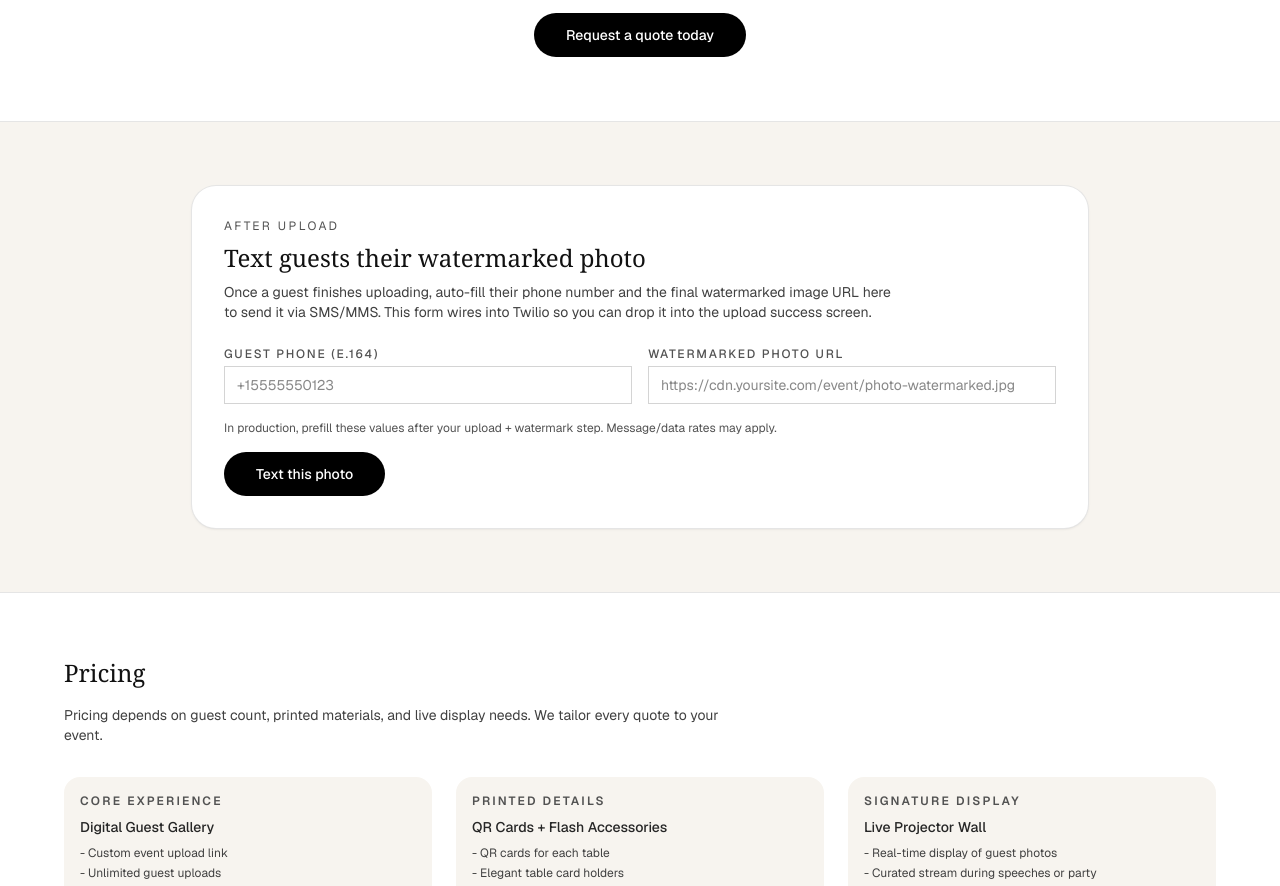
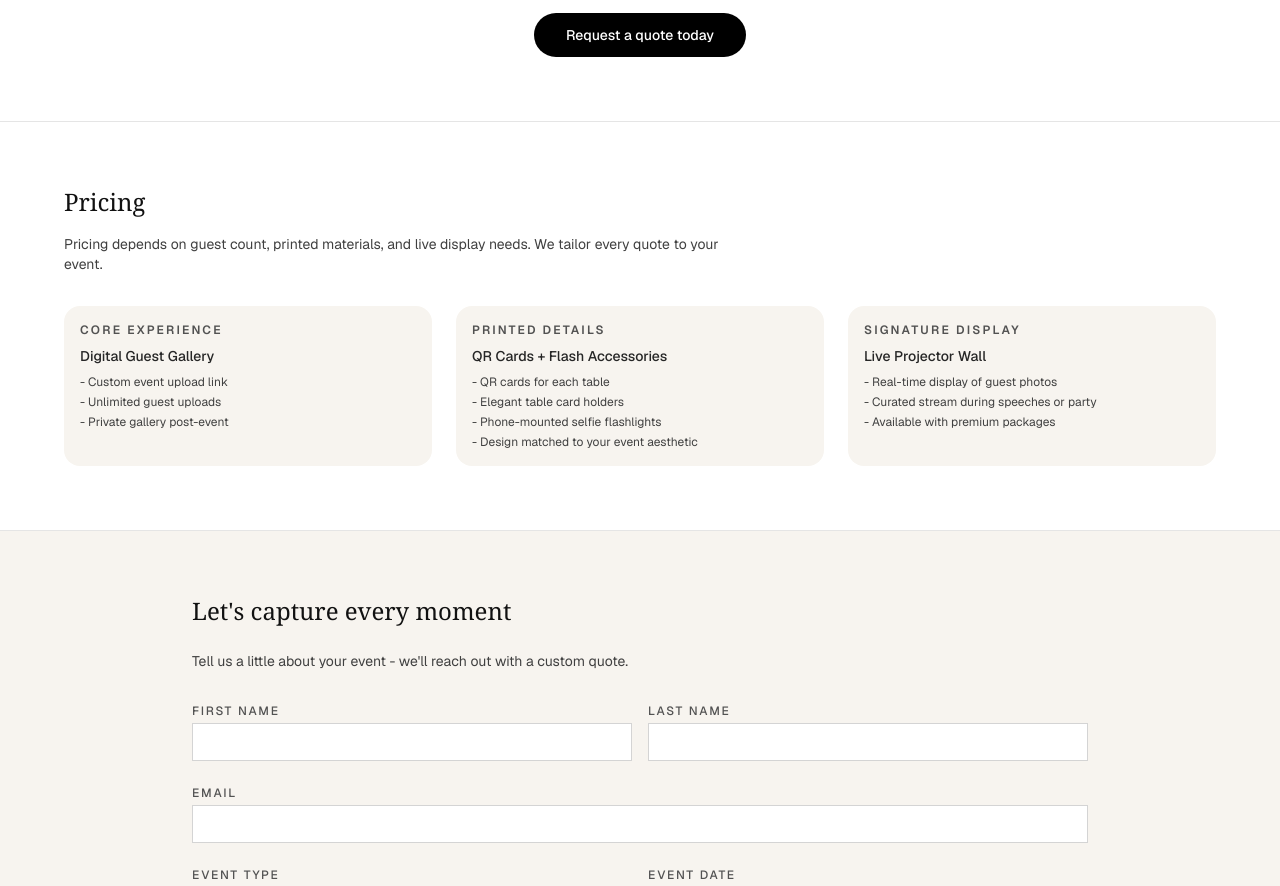
Before and after one commit to larafashah/pearlens, a Next.js app: page / in a window 1280 px wide. Shown: the part 1620-2506 px from the top of the page. Built offline with nearby package versions, Linux system fonts and the light colour scheme.

Commit message:
Tweak sparkle background and remove SMS section from home

```diff
--- a/app/globals.css
+++ b/app/globals.css
@@ -70,12 +70,15 @@ body::after {
   z-index: -1;
   pointer-events: none;
   background-image:
-    radial-gradient(1.5px 1.5px at 20% 30%, rgba(255, 215, 170, 0.4), transparent),
-    radial-gradient(1px 1px at 60% 20%, rgba(255, 255, 255, 0.35), transparent),
-    radial-gradient(1.2px 1.2px at 80% 70%, rgba(223, 189, 150, 0.45), transparent),
-    radial-gradient(1px 1px at 35% 80%, rgba(255, 225, 190, 0.35), transparent);
-  animation: sparkleShift 16s ease-in-out infinite alternate;
+    radial-gradient(2px 2px at 20% 30%, rgba(255, 215, 170, 0.65), transparent),
+    radial-gradient(1.8px 1.8px at 60% 20%, rgba(255, 255, 255, 0.55), transparent),
+    radial-gradient(2px 2px at 80% 70%, rgba(223, 189, 150, 0.6), transparent),
+    radial-gradient(1.5px 1.5px at 35% 80%, rgba(255, 225, 190, 0.5), transparent),
+    radial-gradient(1.2px 1.2px at 10% 60%, rgba(255, 240, 210, 0.35), transparent),
+    radial-gradient(1.4px 1.4px at 75% 50%, rgba(230, 200, 170, 0.4), transparent);
+  animation: sparkleShift 14s ease-in-out infinite alternate;
   mix-blend-mode: screen;
+  opacity: 0.9;
 }
 
 @keyframes sparkleShift {
--- a/app/page.tsx
+++ b/app/page.tsx
@@ -294,80 +294,6 @@ export default function HomePage() {
         </div>
       </section>
 
-      {/* TEXT DELIVERY */}
-      <section className="border-t border-neutral-200 bg-[#f7f4ef] px-6 py-16">
-        <div className="mx-auto max-w-4xl">
-          <div className="rounded-3xl bg-white p-6 shadow-sm ring-1 ring-neutral-200 sm:p-8">
-            <p className="text-xs uppercase tracking-[0.2em] text-neutral-600">
-              After upload
-            </p>
-            <h2 className="mt-2 text-2xl font-serif">
-              Text guests their watermarked photo
-            </h2>
-            <p className="mt-2 text-sm text-neutral-700 max-w-2xl">
-              Once a guest finishes uploading, auto-fill their phone number and the final
-              watermarked image URL here to send it via SMS/MMS. This form wires into Twilio so
-              you can drop it into the upload success screen.
-            </p>
-
-            <form className="mt-6 space-y-4 text-sm" onSubmit={handleSendText}>
-              <div className="grid gap-4 md:grid-cols-2">
-                <div>
-                  <label className="mb-1 block text-xs font-medium uppercase tracking-[0.15em] text-neutral-600">
-                    Guest phone (E.164)
-                  </label>
-                  <input
-                    type="tel"
-                    name="phone"
-                    placeholder="+15555550123"
-                    value={smsForm.phone}
-                    onChange={(e) => setSmsForm((prev) => ({ ...prev, phone: e.target.value }))}
-                    required
-                    className="w-full border border-neutral-300 bg-white px-3 py-2 outline-none focus:border-black"
-                  />
-                </div>
-
-                <div>
-                  <label className="mb-1 block text-xs font-medium uppercase tracking-[0.15em] text-neutral-600">
-                    Watermarked photo URL
-                  </label>
-                  <input
-                    name="photoUrl"
-                    placeholder="https://cdn.yoursite.com/event/photo-watermarked.jpg"
-                    value={smsForm.photoUrl}
-                    onChange={(e) => setSmsForm((prev) => ({ ...prev, photoUrl: e.target.value }))}
-                    required
-                    className="w-full border border-neutral-300 bg-white px-3 py-2 outline-none focus:border-black"
-                  />
-                </div>
-              </div>
-
-              <p className="text-xs text-neutral-600">
-                In production, prefill these values after your upload + watermark step. Message/data rates may apply.
-              </p>
-
-              <button
-                type="submit"
-                disabled={smsStatus === "sending"}
-                className="inline-flex rounded-full bg-black px-8 py-3 text-sm font-medium text-white hover:bg-neutral-900 transition-colors disabled:opacity-70"
-              >
-                {smsStatus === "sending" ? "Sending..." : "Text this photo"}
-              </button>
-
-              {smsMessage && (
-                <p
-                  className={`text-sm ${
-                    smsStatus === "error" ? "text-red-600" : "text-green-700"
-                  }`}
-                >
-                  {smsMessage}
-                </p>
-              )}
-            </form>
-          </div>
-        </div>
-      </section>
-
       {/* PRICING */}
       <section
         id="pricing"
```
